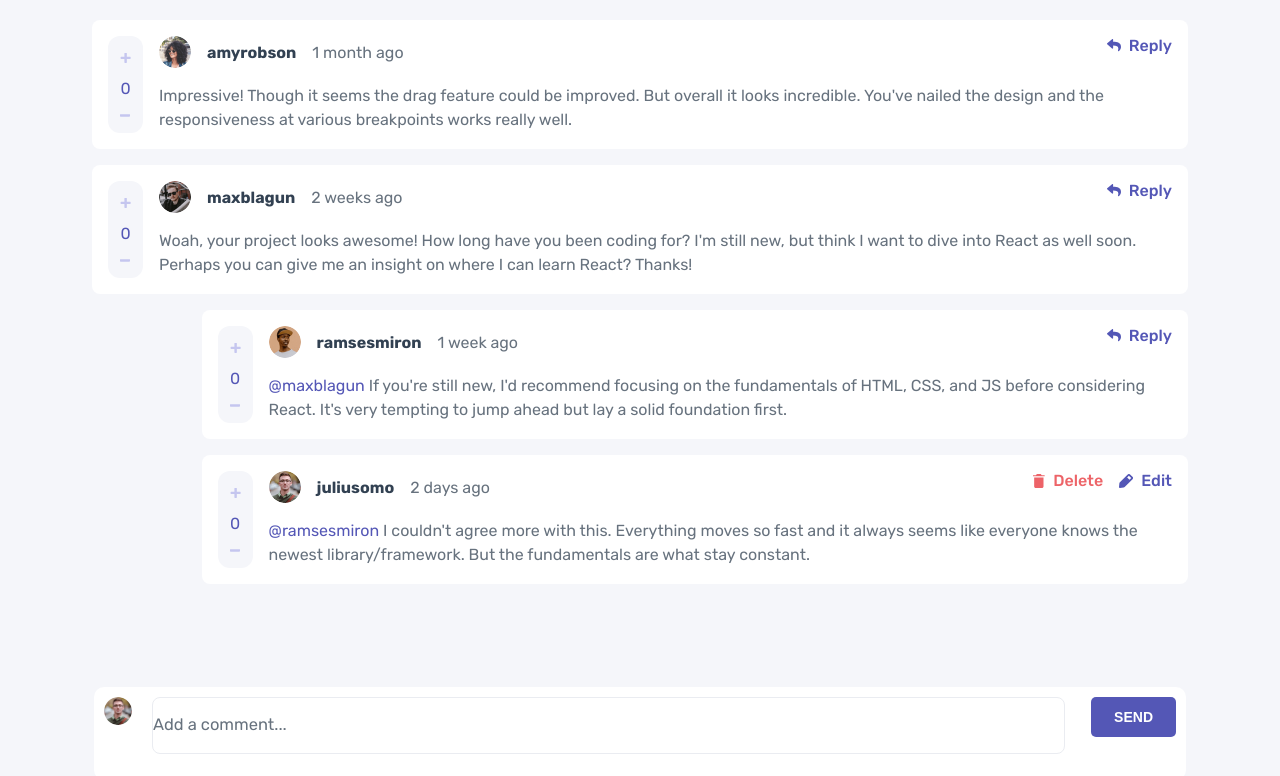
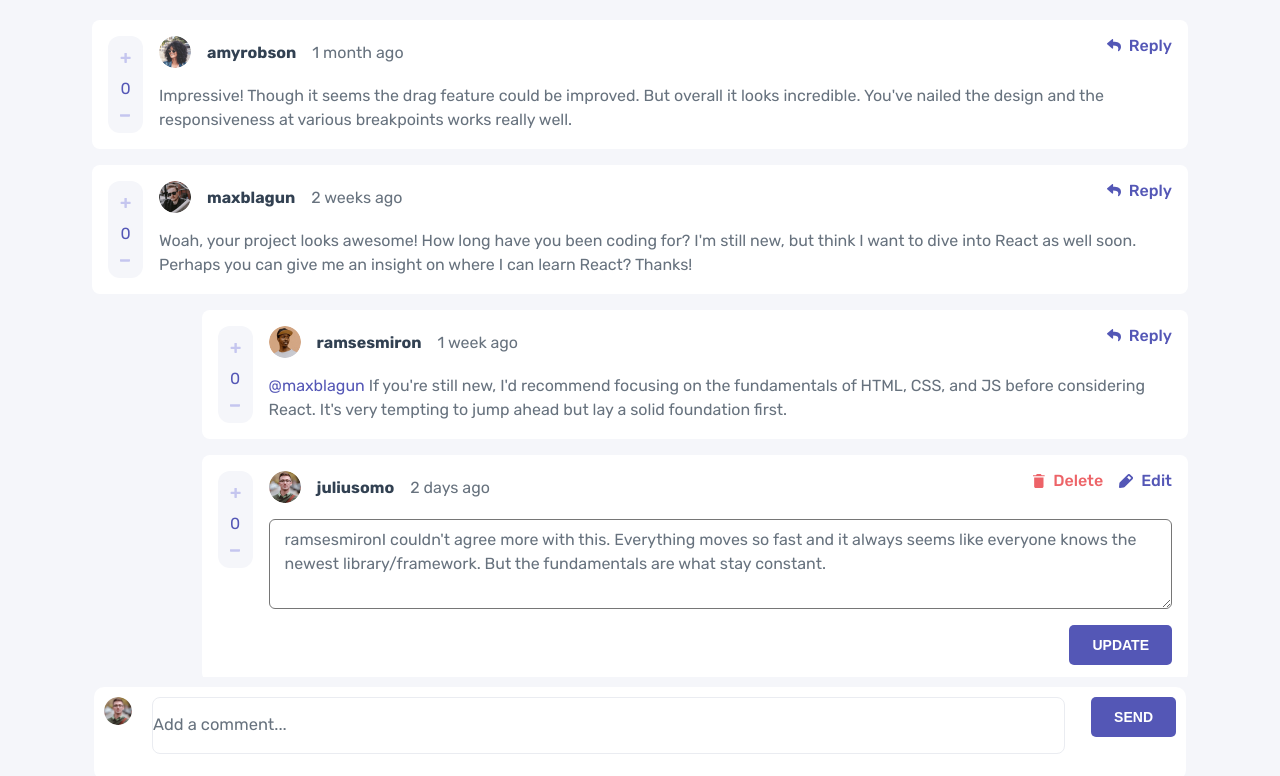
Before and after one commit to Evans-Asiedu/interactive-comment, a React (Create React App) app: page / in a window 1280 px wide. Both pictures are taken after a click on the button "Edit". Shown: the top 776 px of the page. Built offline with nearby package versions, Linux system fonts and the light colour scheme.

Commit message:
add functionality to edit comment

```diff
--- a/src/components/commentCard.jsx
+++ b/src/components/commentCard.jsx
@@ -4,14 +4,16 @@ import CommentBody from "./commentBody";
 import CommentHeader from "./commentHeader";
 import VotingButton from "./voting";
 import AddCommentForm from "./addCommentForm";
-import { addReply } from "../services/commentService";
 import data from "../services/data.json";
+import { editComment } from "../services/commentService";
 
 const URL = process.env.PUBLIC_URL;
 const currentUser = data.currentUser;
 
 const CommnetCard = ({ comment, isReply, onAddReply }) => {
   const [showReplyForm, setShowReplyForm] = useState(false);
+  const [isEditing, setIsEditing] = useState(false);
+  const [editedContent, setEditedContent] = useState(comment?.replyingTo + comment.content);
 
   const handleReplyClick = () => {
     setShowReplyForm(!showReplyForm);
@@ -30,14 +32,36 @@ const CommnetCard = ({ comment, isReply, onAddReply }) => {
 
   const isOwner = comment.user.username === currentUser.username;
 
+  const handleEditClick = () => {
+    setIsEditing(!isEditing);
+  }
+
+  const onUpdateComment = ()=> {
+    console.log(`Updating comment ${comment.id} with: ${editedContent}`);
+    editComment(comment.id, editedContent);
+    setIsEditing(false);
+  }
+
   return (
     <>
       <article className={isReply ? "comment comment--reply" : "comment"}>
         <VotingButton />
 
-        <div>
+        <div style={{width: "100%"}}>
           <CommentHeader comment={comment} />
-          <CommentBody replyTo={comment?.replyingTo} text={comment.content} />
+          {
+            isEditing ? (
+              <div className="comment__edit">
+              <textarea
+                value={editedContent}
+                onChange={(e)=>setEditedContent(e.target.value)}
+                className="comment__body comment__edit__input"
+                style={{paddingLeft: "1.5rem"}}
+                rows="3"/>
+                <button onClick={onUpdateComment} className="btn btn--primary">Update</button>
+              </div>
+            ) : <CommentBody replyTo={comment?.replyingTo} text={comment.content} />
+          }
         </div>
         <div className="comment__actions">
           {isOwner ? (
@@ -52,7 +76,7 @@ const CommnetCard = ({ comment, isReply, onAddReply }) => {
                 type="edit"
                 icon={`${URL}/images/icon-edit.svg`}
                 label="Edit"
-                onClick={() => console.log("Edit clicked")}
+                onClick={handleEditClick}
               />
             </>
           ) : (
--- a/src/components/commentHeader.jsx
+++ b/src/components/commentHeader.jsx
@@ -1,7 +1,6 @@
 const URL = process.env.PUBLIC_URL;
 
 const CommentHeader = function ({comment}) {
-  console.log(comment)
 
   return (
     <div className="comment__heading">
--- a/src/index.css
+++ b/src/index.css
@@ -184,7 +184,24 @@ body {
     font-size: 1.2rem;
   } */
 }
+.comment__edit {
+  width: 100%;
+  display: flex;
+  flex-direction: column;
+  gap: 1.6rem;
+  justify-content: flex-end;
+}
 
+.comment__edit__input {
+  background-color: var(--white);
+  padding: 0.8rem 1.2rem;
+  border-radius: 0.6rem;
+  width: 100%;
+}
+
+.comment__edit .btn{
+  align-self: flex-end;
+}
 /* Buttons */
 .btn {
   border-radius: 5px;
--- a/src/services/commentService.js
+++ b/src/services/commentService.js
@@ -57,3 +57,12 @@ export const removeComment = (id) => {
 
   return false;
 };
+export const editComment = (commentId, editedContent) => {
+  const updatedComments = data.comments.map((comment) =>
+    comment.id === commentId ? { ...comment, content: editedContent } : comment
+  );
+
+  console.log(updatedComments);
+  data.comments = updatedComments;
+  return updatedComments;
+};
```
